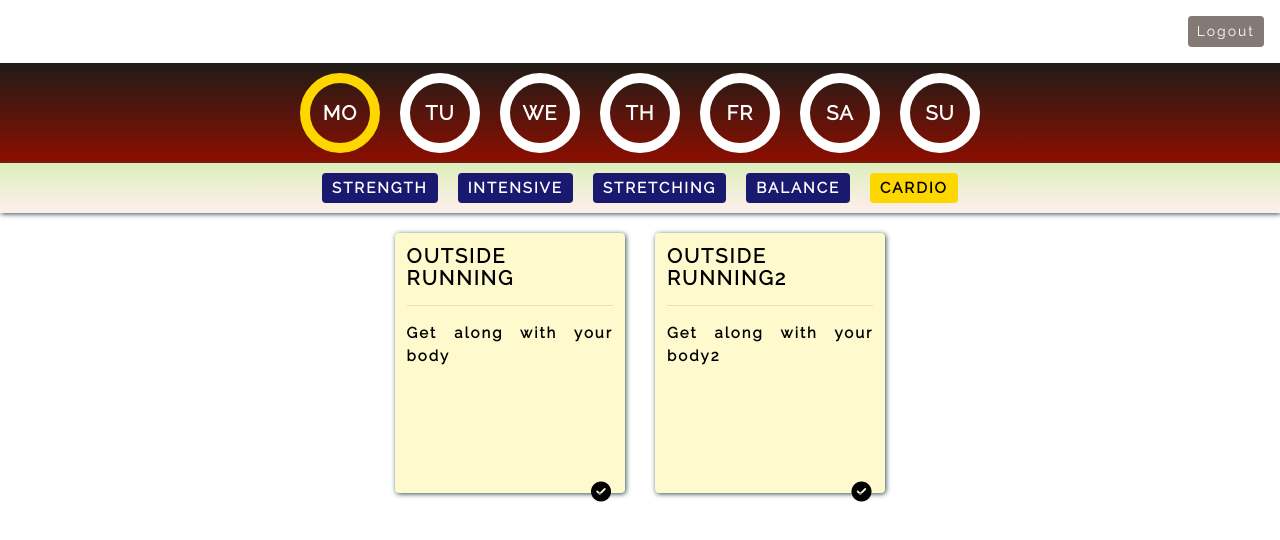
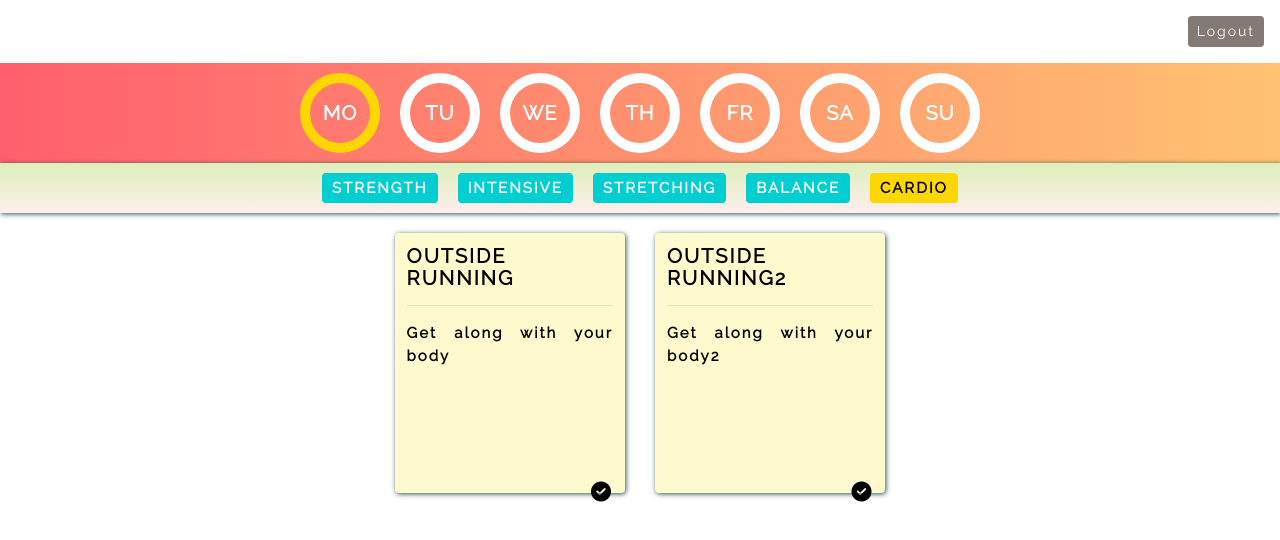
Before and after one commit to hips-app/hips-front, a Vue app: page /schedule in a window 1280 px wide. Shown: the top 540 px of the page. Built offline with nearby package versions, Linux system fonts and the light colour scheme.

Commit message:
styling improvements added

```diff
--- a/src/components/ExerciseButton.vue
+++ b/src/components/ExerciseButton.vue
@@ -32,7 +32,7 @@ export default {
   color: white;
 }
 div {
-  background-color: rgb(25, 25, 112);
+  background-color: rgb(0, 206, 209);
   padding: 2px 10px;
   border-radius: 4px;
   height: 30px;
--- a/src/components/WeekdaysBar.vue
+++ b/src/components/WeekdaysBar.vue
@@ -33,7 +33,7 @@ export default {
   display: flex;
   justify-content: center;
   width: 100%;
-  background: linear-gradient(to top, #8e0e00, #1f1c18);
+  background: linear-gradient(to right, #ff5f6d, #ffc371);
 }
 
 #weekdays-container div {
--- a/src/views/Schedule.vue
+++ b/src/views/Schedule.vue
@@ -59,6 +59,12 @@ export default {
           name: 'Push Ups',
           desc:
             'By raising and lowering the body using the arms, push-ups exercise the pectoral muscles, triceps, and anterior deltoids',
+          category: 'strength'
+        },
+        {
+          name: 'Pistol Squats',
+          desc:
+            'Increase single leg strength, balance, and improve movement mechanics of the lower body',
           category: 'strength'
         },
         {
@@ -132,6 +138,7 @@ export default {
 }
 #cards-container {
   display: flex;
+  height: 100%;
   justify-content: center;
   /* background: linear-gradient(to top, #9796f0, #fbc7d4); */
 }
```
